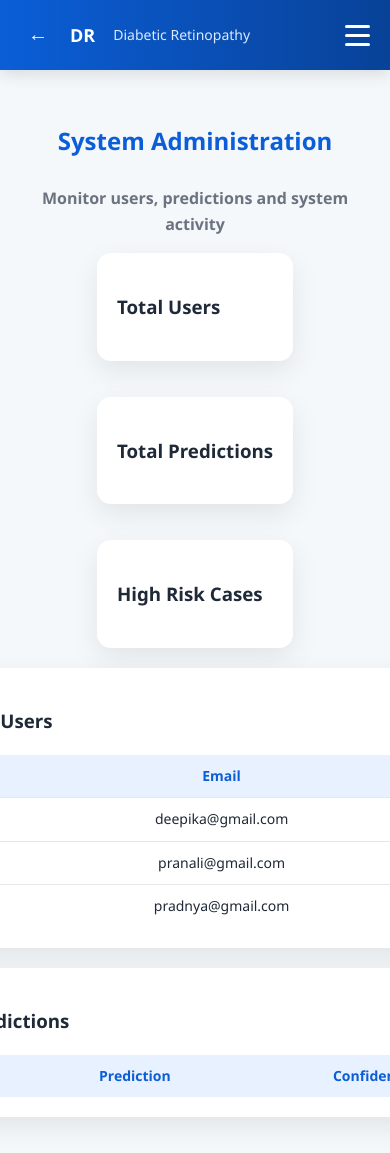
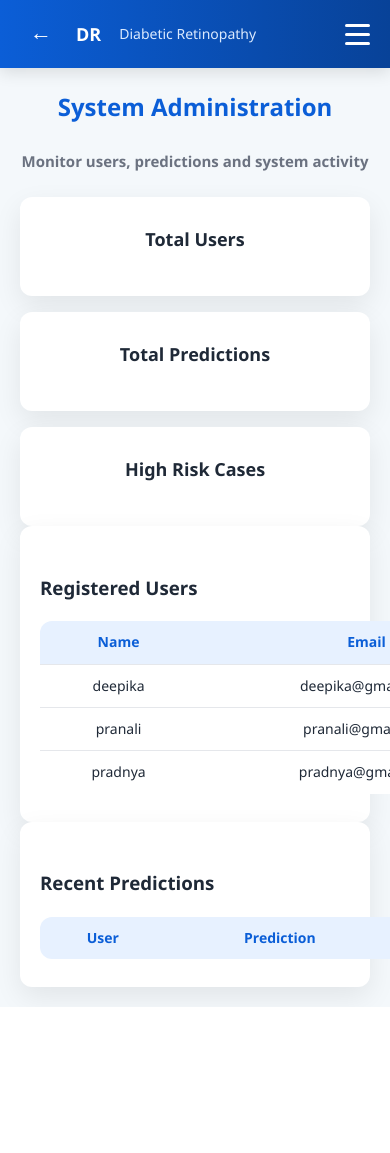
Before and after one commit to Aditi-Bari14/DR_WEB_APP, a Flask app: template frontend/templates/admin.html in a window 390 px wide; the page is wider, and only the part inside the window is pictured. After the commit the page ends 1007 px from the top of that part, so only its background shows below. Run offline with Flask 3, Linux system fonts and the light colour scheme; the template is opened without the code that fills it: values that come from a table or form of the project are taken from there, others are empty.

Commit message:
Final changes done

```diff
--- a/frontend/static/style.css
+++ b/frontend/static/style.css
@@ -340,8 +340,10 @@
 .dashboard-grid,
 .dashboard-cards {
   display: grid;
-  grid-template-columns: repeat(auto-fit, minmax(240px, 1fr));
-  gap: 20px;
+  grid-template-columns: repeat(auto-fit, minmax(280px, 1fr));
+  gap: 24px;
+  width: 100%;
+  padding: 0;
 }
 
 .dashboard-card {
@@ -606,12 +611,20 @@
     display: flex;
   }
 
+  .back-btn {
+    padding: 10px 14px;
+    font-size: 22px;
+    min-width: 44px;
+    min-height: 44px;
+    transition: all 0.3s ease;
+  }
+
   /* Hero Section */
   .hero {
     flex-direction: column;
     text-align: center;
-    padding: 40px 20px;
-    gap: 24px;
+    padding: 32px 16px;
+    gap: 20px;
   }
 
   .hero-text {
@@ -619,69 +632,142 @@
   }
 
   .hero-text h1 {
-    font-size: 28px;
+    font-size: 26px;
+    margin-bottom: 16px;
   }
 
   .hero-text p {
-    font-size: 15px;
+    font-size: 14px;
+    line-height: 1.8;
   }
 
   .hero-image img {
-    max-width: 280px;
+    max-width: 100%;
+    height: auto;
   }
 
   /* Container and Layout */
   .container, .container1 {
-    padding: 16px;
-    margin: 16px auto;
+    padding: 20px;
+    margin: 0;
+    width: 100%;
+    max-width: 100%;
+    min-height: calc(100vh - 100px);
+    display: flex;
+    flex-direction: column;
+    justify-content: center;
   }
 
   .container h2, .container1 h2 {
     font-size: 24px;
+    text-align: center;
+    margin-top: 0;
+    margin-bottom: 8px;
+    color: var(--primary);
   }
 
   .subtitle {
-    font-size: 16px;
+    font-size: 15px;
+    text-align: center;
+    color: var(--text-light);
+    margin-bottom: 24px;
   }
 
   /* Forms */
   .form-box, .card, .dashboard-card, .admin-box, .xai-box {
-    padding: 20px;
-    margin-bottom: 20px;
+    padding: 28px 20px;
+    margin-bottom: 0;
+    margin: 0 auto;
+    border-radius: 12px;
+    width: 100%;
+    max-width: 100%;
+  }
+
+  .form-box {
+    box-shadow: 0 4px 16px rgba(0, 0, 0, 0.1);
+    background: var(--card);
+  }
+
+  .card h3 {
+    font-size: 18px;
+    margin-top: 0;
+    margin-bottom: 12px;
+    text-align: center;
+  }
+
+  .card p {
+    font-size: 14px;
+    line-height: 1.6;
+    text-align: center;
   }
 
   .small-form {
     max-width: 100%;
   }
 
+  label {
+    font-weight: 600;
+    margin-top: 16px;
+    display: block;
+    color: var(--text-dark);
+    font-size: 14px;
+  }
+
   input, select {
     font-size: 16px; /* Prevents zoom on iOS */
-    padding: 12px;
+    padding: 14px 12px;
+    margin-top: 8px;
+    border-radius: 8px;
+    border: 1.5px solid var(--border);
+    width: 100%;
+    transition: all 0.2s ease;
+  }
+
+  input:focus, select:focus {
+    border-color: var(--primary);
+    box-shadow: 0 0 0 3px rgba(11, 94, 215, 0.1);
   }
 
   .form-box button, button, .btn-primary {
-    padding: 14px;
+    padding: 16px;
     font-size: 16px;
-    min-height: 48px; /* Touch-friendly */
+    min-height: 52px; /* Touch-friendly */
+    margin-top: 20px;
+    border-radius: 8px;
+    font-weight: 600;
+    transition: all 0.3s ease;
+  }
+
+  .form-box button:active, button:active {
+    transform: scale(0.98);
   }
 
   /* Dashboard Grid */
   .dashboard-grid, .dashboard-cards {
     grid-template-columns: 1fr;
     gap: 16px;
+    padding: 0;
+    margin: 0;
   }
 
   .dashboard-card {
-    padding: 24px 16px;
-    min-height: 160px;
+    padding: 24px 18px;
+    min-height: auto;
+    margin: 0;
   }
 
   .dashboard-card h3 {
     font-size: 18px;
+    margin-bottom: 12px;
+    margin-top: 0;
+    text-align: center;
   }
 
   .dashboard-card p {
     font-size: 14px;
+    line-height: 1.6;
+    text-align: center;
+    margin: 0;
   }
 
   /* Tables - Make responsive */
```
Also changed, not shown: other parts of frontend/static/style.css (+14 -11 lines), backend/instance/database.db, ml_service/static/gradcam/gradcam_3.jpg, ml_service/static/gradcam/gradcam_4.jpg (added), ml_service/static/prototype_similarity/prototype_3.jpg, ml_service/static/prototype_similarity/prototype_4.jpg (added).
